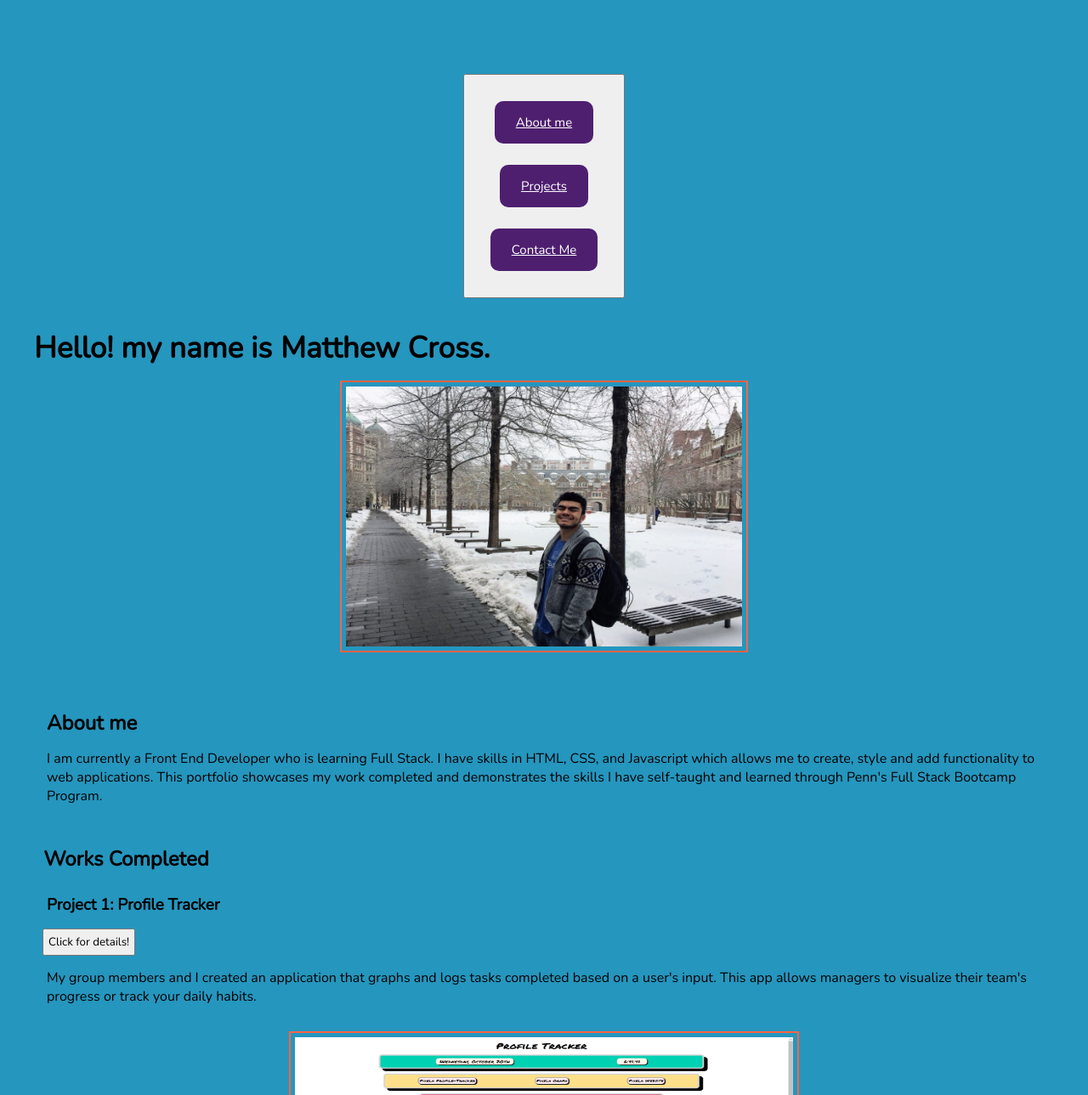
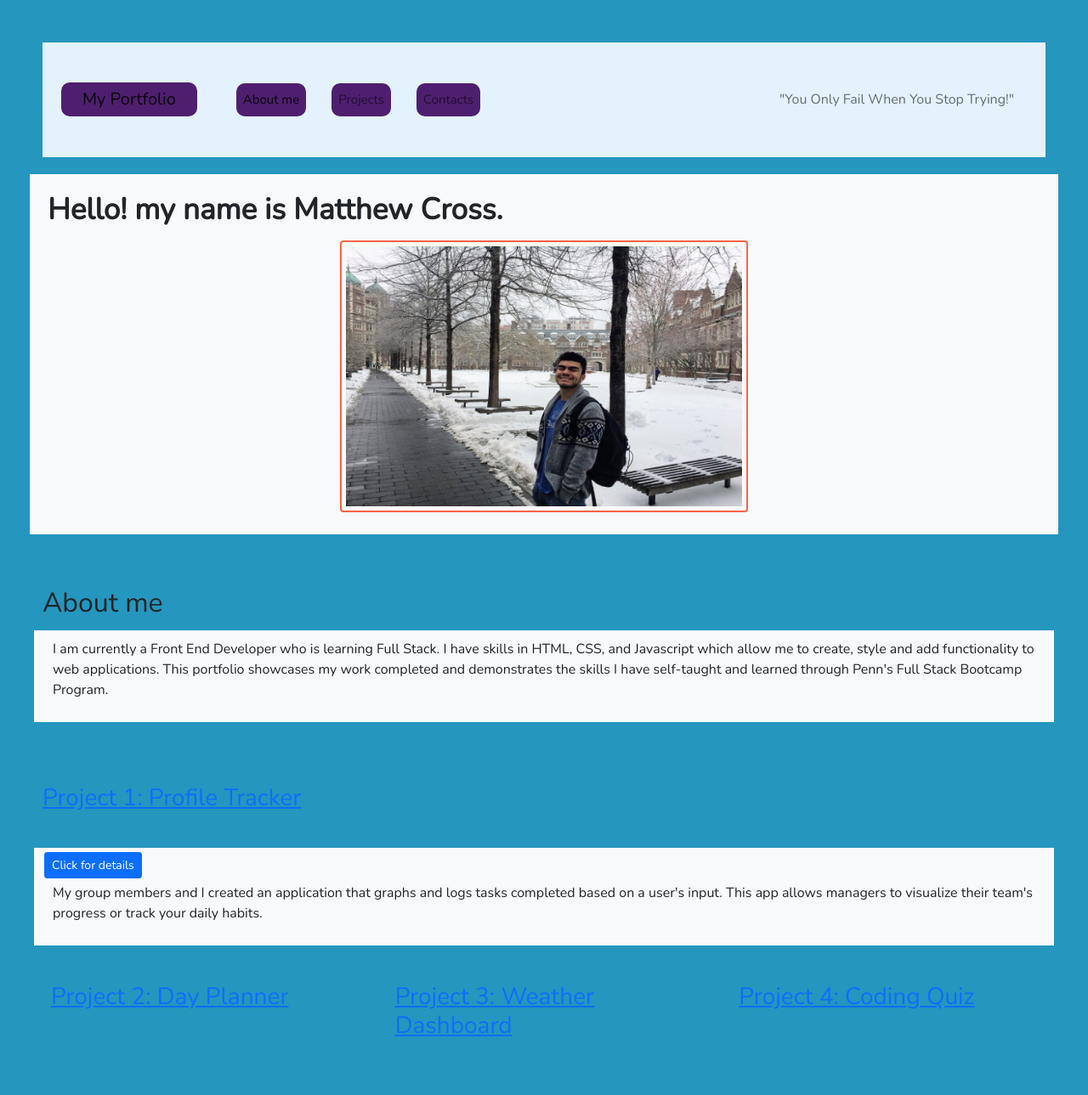
Before and after one commit to matt-cross23/Updated-Portfolio, a plain HTML site: page index.html in a window 1280 px wide. Shown: the top 1289 px of the page at 85% size. Drawn offline with nearby package versions, Linux system fonts and the light colour scheme.

Commit message:
Add Bootstrap

```diff
--- a/index.html
+++ b/index.html
@@ -10,54 +10,97 @@
     <link rel="preconnect" href="https://fonts.googleapis.com">
 <link rel="preconnect" href="https://fonts.gstatic.com" crossorigin>
 <link href="https://fonts.googleapis.com/css2?family=Nunito:wght@300&display=swap" rel="stylesheet">
-    <a>
-        <link rel="stylesheet" href="./assets/main.css">
-    </a>
+   <link href="https://cdn.jsdelivr.net/npm/bootstrap@5.1.3/dist/css/bootstrap.min.css" rel="stylesheet" integrity="sha384-1BmE4kWBq78iYhFldvKuhfTAU6auU8tT94WrHftjDbrCEXSU1oBoqyl2QvZ6jIW3" crossorigin="anonymous">
+  <link rel="stylesheet" href="./assets/main.css">
 </head>
+
+
 <header>
-       <nav>
-            <button class="Nav" aria-label="Toggle navigation">
-            <ul class="nav_list">
-                <li class="nav-item"> <a href="#Bio"> About me</a></li>
-                <li class="nav-item"> <a href="#Projects">Projects</a></li>
-                <li class="nav-item"> <a href="#Contact-Link"> Contact Me</a></li>
-            </ul>
-        </button>
-        </nav>
-    <h1 class="Heading">
-        Hello! my name is<strong>Matthew Cross.</strong>
+     <nav class="navbar navbar-expand-lg navbar-light" style="background-color: #e3f2fd">
+  <div class="container-fluid">
+    <a class="navbar-brand" href="#Heading"> My Portfolio </a>
+    <button class="navbar-toggler" type="button" data-bs-toggle="collapse" data-bs-target="#navbarText" aria-controls="navbarText" aria-expanded="false" aria-label="Toggle navigation">
+      <span class="navbar-toggler-icon"></span>
+    </button>
+    <div class="collapse navbar-collapse" id="navbarText">
+      <ul class="navbar-nav me-auto mb-2 mb-lg-0">
+        <li class="nav-item">
+          <a class="nav-link active" aria-current="page" href="#Bio">About me</a>
+        </li>
+        <li class="nav-item">
+          <a class="nav-link" href="#Work">Projects</a>
+        </li>
+        <li class="nav-item">
+          <a class="nav-link" href="#Contact-Link">Contacts</a>
+        </li>
+      </ul>
+      <span class="navbar-text">
+        "You Only Fail When You Stop Trying!"
+      </span>
+    </div>
+  </div>
+</nav>
+<div class="p-3 mb-2 bg-light text-dark">
+    <h1 id="Heading">
+        Hello! my name is Matthew Cross.
      </h1>
-         <div class="Developer-img">
-        <img src="./assets/imgs/IMG_5225_Original.jpg" alt="Matt's img" id="Matt">
+         <div id="Developer-img">
+        <img src="./assets/imgs/IMG_5225_Original.jpg"class="rounded mx-auto d-block img-fluid"alt="Matt's img" id="Matt">
+        </div>
         </div>
 </header>
 <body>
+
       <section class="Body-container">
         <section id="Bio">
         <br>
             <h2>About me </h2>
-            <p> I am currently a Front End Developer who is learning Full Stack. I have skills in HTML, CSS, and Javascript which allows me to create, style and add functionality to web applications. This portfolio showcases my work completed and demonstrates the skills I have self-taught and learned through Penn's Full Stack Bootcamp Program.</p>
+            <div class="container-fluid bg-light text-dark">
+            <p> I am currently a Front End Developer who is learning Full Stack. I have skills in HTML, CSS, and Javascript which allow me to create, style and add functionality to web applications. This portfolio showcases my work completed and demonstrates the skills I have self-taught and learned through Penn's Full Stack Bootcamp Program.</p>
+            </div>
             <br>
         </section>
-            <h2 class="Work"> Works Completed </h2>
         <section id="Projects">
-            <h3> Project 1: Profile Tracker</h3>
-            <button>Click for details!</button>
+         <a href="https://zaydnubani.github.io/Penn-Collab-Project-1/" alt="Project-1"><h3> Project 1: Profile Tracker</h3></a>
+         <div class="container-fluid bg-light text-dark">
+         <button type="button" class="btn btn-primary btn-sm">Click for details</button>
             <p> My group members and I created an application that graphs and logs tasks completed based on a user's input. This app allows managers to visualize their team's progress or track your daily habits. </p>
-            <p id="Project-1"> <a href="https://zaydnubani.github.io/Penn-Collab-Project-1/" alt="Project-1"><img src="./assets/imgs/Project 1.png" alt="This is my first Project"></a>
-            </p>
-            <h3> Project 2</h3>
-            <p id="Project 2"> <a href="https://matt-cross23.github.io/day-planner/" alt="Project2" img src=""></a>
-            </p>
-            <h3> Project 3</h3>
-            <p id="Project 3"> <a href="" alt="Project3" img src="https://matt-cross23.github.io/Weather-Dashboard/index.html" alt="This is my third Project"></a>
-            </p>
-            <h3> Project 4</h3>
-            <p id="Project 4"> <a href="" alt="Project4" img src="https://matt-cross23.github.io/Coding-quiz/" alt="This is my fourth Project"></a>
-            </p>
-        </section>
-        <section id= "footer">
+            </div>
+            <div class="row">
+            <div class="col"><a href="https://matt-cross23.github.io/day-planner/" alt="Project2"><h3>Project 2: Day Planner</h3></a>
+             </div>
+            <div class="col"> <a href="https://matt-cross23.github.io/Weather-Dashboard/index.html" alt="This is my third Project"><h3>Project 3: Weather Dashboard</h3></a>
+            </div>
+            <div class="col"><a href="https://matt-cross23.github.io/Coding-quiz/" alt="This is my fourth Project"><h3>Project 4: Coding Quiz </h3></a>
+
+            </div>
+            </div>
+            <div id="carouselExampleControls" class="carousel slide" data-bs-ride="carousel">
+  <div class="carousel-inner">
+    <div class="carousel-item active">
+      <img src="./assets/imgs/Project 1.png" class="d-block w-100" alt="Poject-1">
+    </div>
+    <div class="carousel-item">
+      <img src="..." class="d-block w-100" alt="...">
+    </div>
+    <div class="carousel-item">
+      <img src="..." class="d-block w-100" alt="...">
+    </div>
+  </div>
+  <button class="carousel-control-prev" type="button" data-bs-target="#carouselExampleControls" data-bs-slide="prev">
+    <span class="carousel-control-prev-icon" aria-hidden="true"></span>
+    <span class="visually-hidden">Previous</span>
+  </button>
+  <button class="carousel-control-next" type="button" data-bs-target="#carouselExampleControls" data-bs-slide="next">
+    <span class="carousel-control-next-icon" aria-hidden="true"></span>
+    <span class="visually-hidden">Next</span>
+  </button>
+</div>
+</div>
+</div>
+
  <section id="Contact-Link">
+ <div class="container-fluid bg-light text-dark">
         <h3 id= "contact-head"> Contact Me!!</h3>
         <article>
             <ul id="Contact-list">
@@ -66,6 +109,7 @@
             <a href="https://docs.google.com/document/d/e/2PACX-1vRJldktSTnolRV8F2OqV5NbsL8g0euVCVEiw7Qwgif0YHEr6iQQym3US_l9IHIo5Q/pub"><li>Resume</li></a>
              </ul>
         </article>
+    </div>
+    <script src="./assets/script.js"></script>
     </section>
-    <script src="./assets/script.js"></script>
     </body>
```
